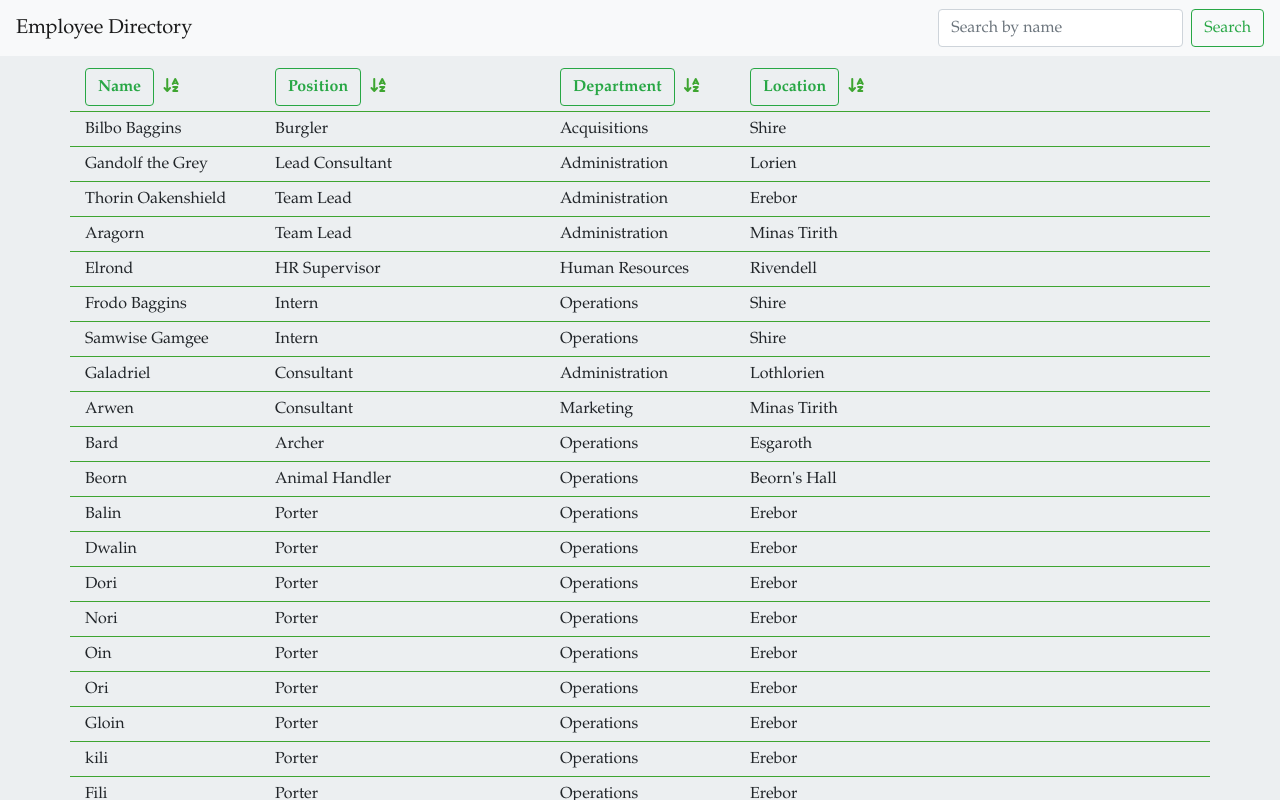
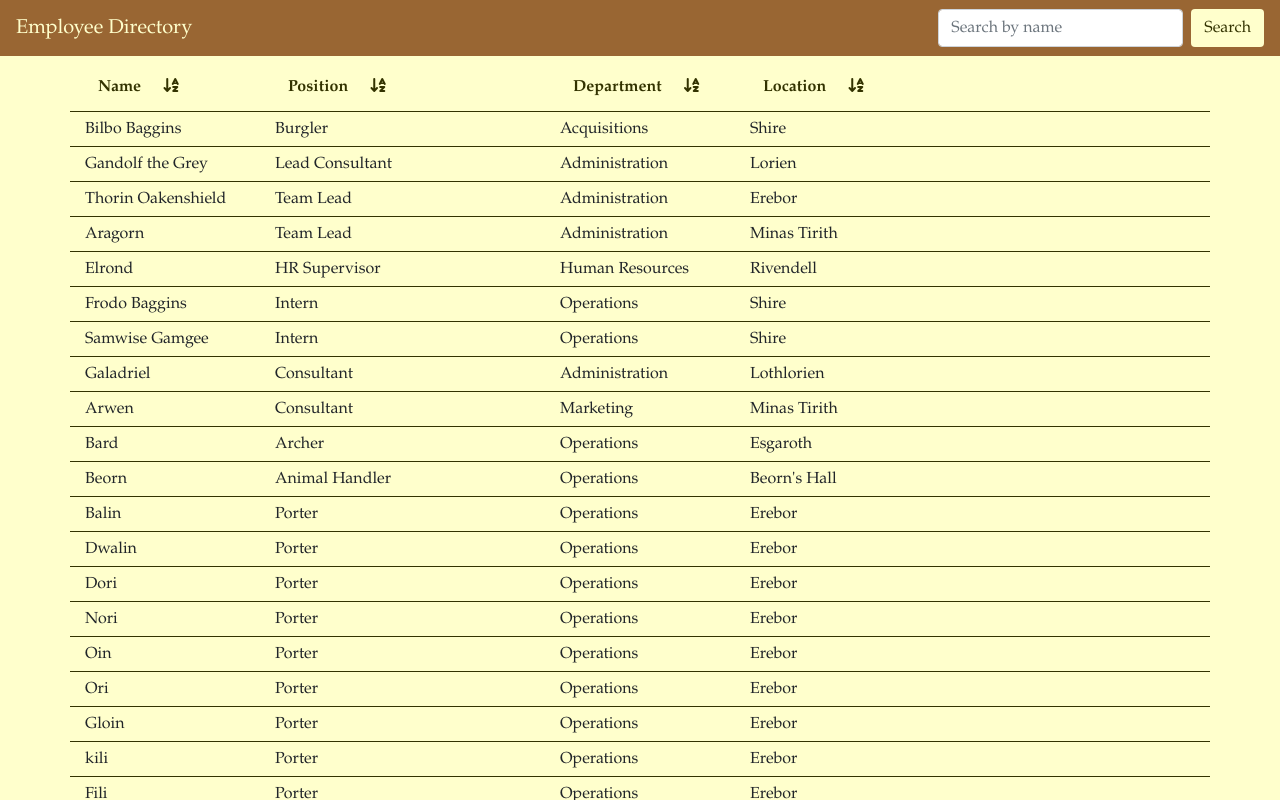
Before and after one commit to josi3006/EmployeeTracker-React, a React (Create React App) app: page / in a window 1280 px wide. Built offline with nearby package versions, Linux system fonts and the light colour scheme.

Commit message:
Sort by button click complete

```diff
--- a/src/App.js
+++ b/src/App.js
@@ -8,20 +8,61 @@ import Navbar from "./components/Navbar";
 class App extends Component {
   // Setting this.state.employees to the employees json array
   state = {
-    employees
+
+    sorted: [],
+    filtered: []
+
+  };
+
+  componentDidMount() {
+    this.setState({ sorted: employees, filtered: employees })
   };
 
 
 
-  // Map over this.state.employeess and render an EmployeeCard component for each employee object
+
+  empSort = sortBy => {
+
+    console.log('sortBy parameter: ', sortBy);
+
+    const emplArr = this.state.sorted;
+    const sortedArr = emplArr.sort((a, b) => a.role.localeCompare(b.role));
+
+    console.log('sortedArr ', sortedArr);
+
+    this.setState({sorted: sortedArr});
+
+    return sortedArr;
+
+
+  }
+
+
+  empSearch = (searchName) => {
+    const sorted = this.state.sorted;
+    const filtered = sorted.filter((employee) => {
+      const name = employee.name;
+      return name.toLowerCase().includes(searchName.toLowerCase());
+    })
+    return filtered;
+  }
+
+
+
+
+
+  // Map over this.state.employees and render an EmployeeCard component for each employee object
   render() {
     return (
       <>
         <Navbar></Navbar>
 
         <Wrapper>
-        <Table>
-        {this.state.employees.map(employee => (
+          <Table empSort={this.empSort}>
+
+
+          {this.state.sorted.map(employee => (
+
 <EmployeeCard
   id={employee.id}
   key={employee.id}
@@ -30,7 +71,24 @@ class App extends Component {
   department={employee.department}
   location={employee.location}
 />
-        ))}
+
+
+           /* {this.state.sorted.map(employee => (
+
+              <EmployeeCard
+                id={employee.id}
+                key={employee.id}
+                name={employee.name}
+                role={employee.role}
+                department={employee.department}
+                location={employee.location}
+              /> */
+
+
+            ))
+
+
+            }
           </Table>
         </Wrapper>
       </>
--- a/src/components/Navbar/index.js
+++ b/src/components/Navbar/index.js
@@ -1,11 +1,13 @@
 import React from "react";
+import "./style.css";
+
 
 function Navbar() {
     return (
         <div>
-            <nav className="navbar navbar-expand-lg navbar-light bg-light fixed-top">
+            <nav className="navbar navbar-expand-lg fixed-top">
                 <a className="navbar-brand" href="/">Employee Directory</a>
-                <button class="navbar-toggler" type="button" data-toggle="collapse" data-target="#navbarSupportedContent" aria-controls="navbarSupportedContent" aria-expanded="false" aria-label="Toggle navigation">
+                <button className="navbar-toggler" type="button" data-toggle="collapse" data-target="#navbarSupportedContent" aria-controls="navbarSupportedContent" aria-expanded="false" aria-label="Toggle navigation">
                     <span className="navbar-toggler-icon"></span>
                 </button>
 
@@ -18,7 +20,7 @@ function Navbar() {
                     </ul>
                     <form className="form-inline my-2 my-lg-0">
                         <input className="form-control mr-sm-2" type="search" placeholder="Search by name" aria-label="Search" />
-                        <button className="btn btn-outline-success my-2 my-sm-0" type="submit">Search</button>
+                        <button className="btn srchBtn my-2 my-sm-0" type="submit">Search</button>
                     </form>
                 </div>
             </nav>
--- /dev/null
+++ b/src/components/Navbar/style.css
@@ -0,0 +1,30 @@
+.navbar {
+    background:  #996633;
+    color: #FFFFCC;
+  }
+
+ .srchBtn {
+    background: #FFFFCC;
+    color: #333300;
+ }
+
+ .form-control {
+    color: #333300;
+ }
+
+
+a:link {
+    color: #FFFFCC;
+  }
+
+  a:visited {
+    color: #FFFFCC;
+  }
+
+  a:hover {
+    color: #333300;
+  }
+
+  a:active {
+    color: #333300;
+  }
--- a/src/components/Table/index.js
+++ b/src/components/Table/index.js
@@ -6,10 +6,10 @@ function Table(props) {
     return (
         <div className="container">
             <div className="row mt-5">
-                <div className="col-sm-2"><button className="btn btn-outline-success mr-2"><strong>Name</strong></button><i className="fas fa-sort-alpha-down"></i></div>
-                <div className="col-sm-3"><button className="btn btn-outline-success mr-2"><strong>Position</strong></button><i className="fas fa-sort-alpha-down"></i></div>
-                <div className="col-sm-2"><button className="btn btn-outline-success mr-2"><strong>Department</strong></button><i className="fas fa-sort-alpha-down"></i></div>
-                <div className="col-sm-2"><button className="btn btn-outline-success mr-2"><strong>Location</strong></button><i className="fas fa-sort-alpha-down"></i></div>
+                <div className="col-sm-2"><button className="btn sortBtn mr-2" onClick={() => props.empSort('name')}><strong>Name</strong></button><i className="fas fa-sort-alpha-down"></i></div>
+                <div className="col-sm-3"><button className="btn sortBtn mr-2"><strong>Position</strong></button><i className="fas fa-sort-alpha-down"></i></div>
+                <div className="col-sm-2"><button className="btn sortBtn mr-2"><strong>Department</strong></button><i className="fas fa-sort-alpha-down"></i></div>
+                <div className="col-sm-2"><button className="btn sortBtn mr-2"><strong>Location</strong></button><i className="fas fa-sort-alpha-down"></i></div>
             </div>
             {props.children}
         </div>
--- a/src/components/Table/style.css
+++ b/src/components/Table/style.css
@@ -1,5 +1,10 @@
 .fas {
+  color: #333300;
+  }
 
-    color: rgb(62, 165, 49);
 
+
+  .sortBtn {
+    background: #FFFFCC;
+    color: #333300;
   }
--- a/src/components/Title/style.css
+++ b/src/components/Title/style.css
@@ -2,6 +2,6 @@
   width: 100%;
   text-align: center;
   font-size: 1rem;
-  color: rgb(28, 57, 90);
+  color: #996633;
   margin-bottom: 50px;
 }
--- a/src/components/Wrapper/style.css
+++ b/src/components/Wrapper/style.css
@@ -1,6 +1,6 @@
 .wrapper {
   padding-top: 50px;
-  background: #ECEFF1;
+  background: #FFFFCC;
 
 
   height: 100%;
--- a/src/index.css
+++ b/src/index.css
@@ -15,5 +15,5 @@ html, body, #root {
   margin-bottom:5px;
   height:1px;
   width:100%;
-  border-top:1px solid rgb(62, 165, 49);
+  border-top:1px solid #333300;
  }
```
Lines whose indentation alone changed are shown as unchanged.
